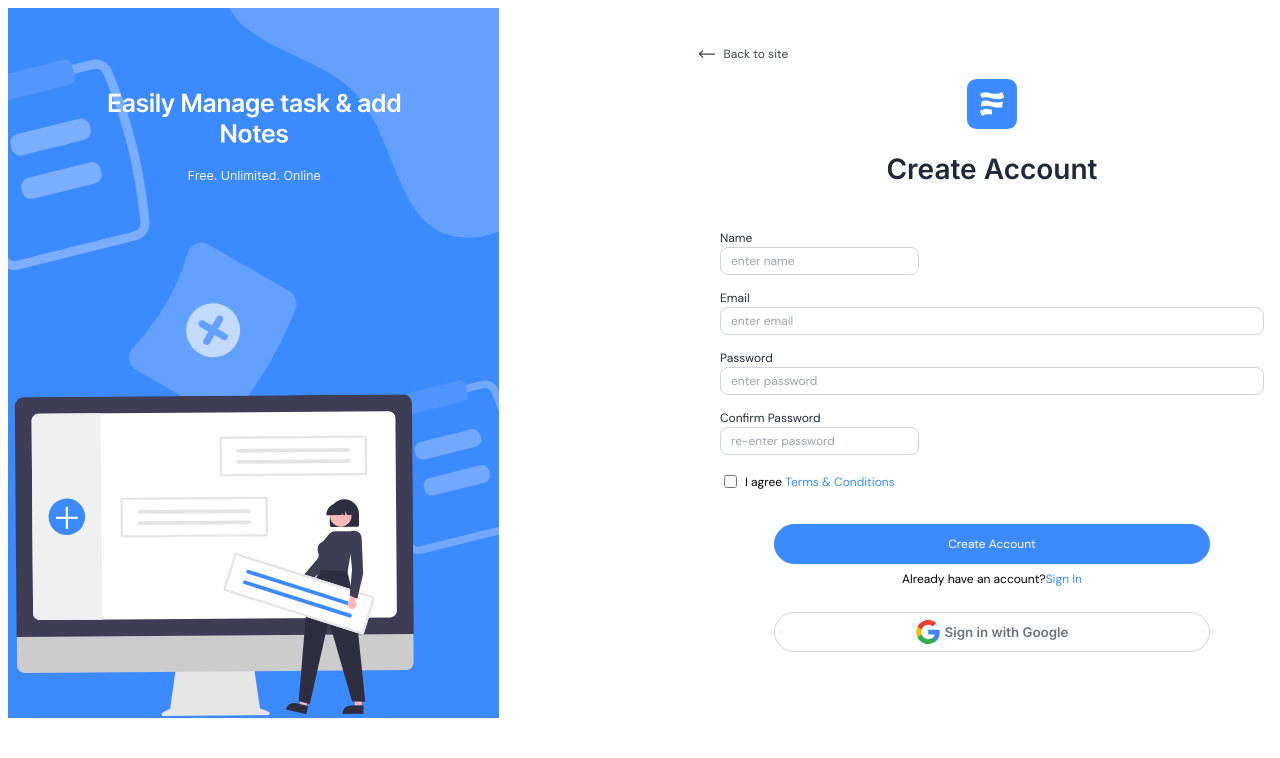
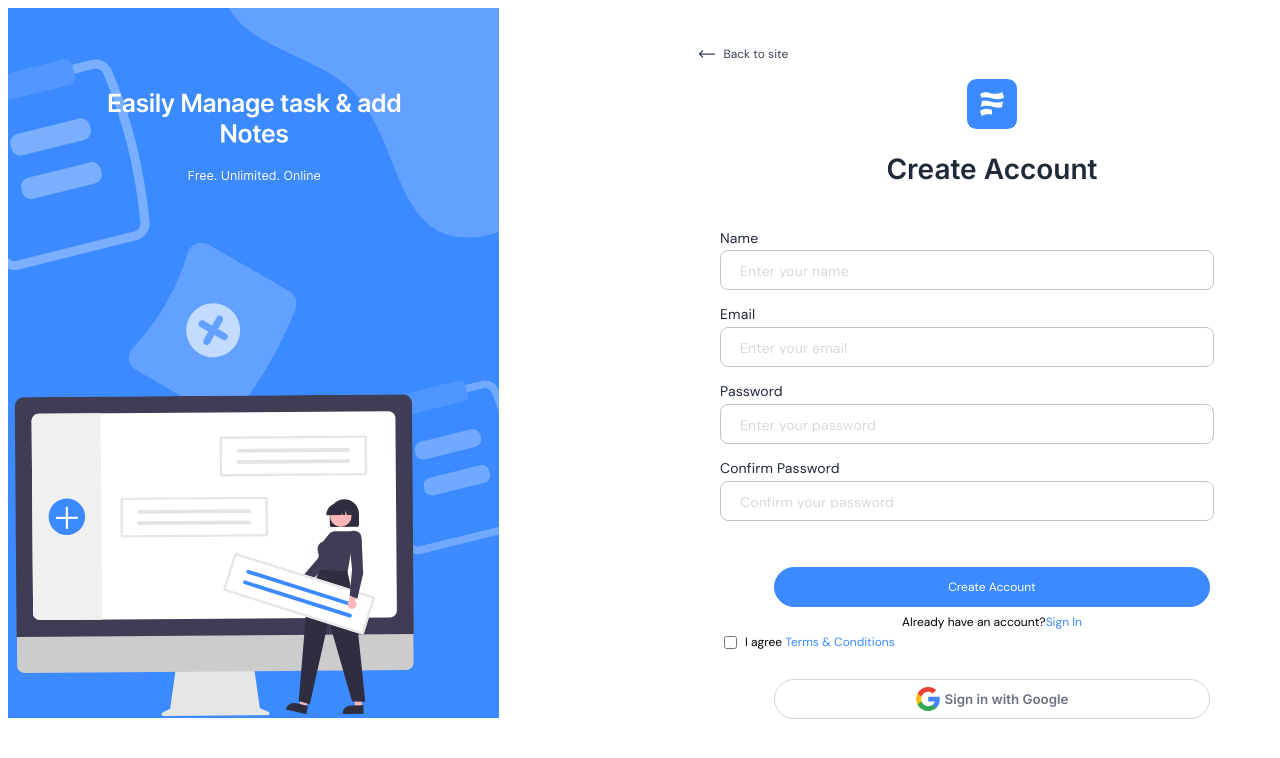
Before and after one commit to fatimakhalid364/task-manager-frontend, a React (Vite) app: page /authentication/signup in a window 1280 px wide. Shown: the top 758 px of the page. Built offline with nearby package versions, Linux system fonts and the light colour scheme.

Commit message:
used mui input fields and grid for improved design

```diff
--- a/package.json
+++ b/package.json
@@ -10,6 +10,7 @@
     "preview": "vite preview"
   },
   "dependencies": {
+    "@emotion/styled": "^11.11.5",
     "@mui/material": "^5.15.19",
     "react": "^18.2.0",
     "react-dom": "^18.2.0",
--- a/src/components/authentication/subComponents/input-fields.jsx
+++ b/src/components/authentication/subComponents/input-fields.jsx
@@ -1,55 +1,145 @@
-
+import Grid from '@mui/material/Grid';
+import { styled } from '@mui/material/styles';
+import TextField from '@mui/material/TextField';
+import Typography from '@mui/material/Typography';
 import PropTypes from 'prop-types';
 import { useState } from 'react';
 import { Screen } from "src/constants/constants";
+import SubmitButton from './submit-button.jsx';
+
+
+const CssTextField = styled((props) => <TextField {...props} />)(({ theme }) => ({
+    '& .MuiInput-underline:after': {
+        borderBottom: 'none', // Remove underline border
+    },
+    '& .MuiOutlinedInput-root': {
+        '& fieldset': {
+            border: 'none', // Remove the default border
+        },
+        '&:hover fieldset': {
+            border: '1px solid #D1D5DB', // Remove the default border on hover
+        },
+        '&.Mui-focused fieldset': {
+            border: 'none', // Remove the default border when focused
+        },
+        '& .MuiOutlinedInput-notchedOutline': {
+            border: '1px solid #D1D5DB', // Custom border color and style
+        },
+    },
+    '& .MuiOutlinedInput-root': {
+        width: '494px', // Set width
+        height: '40px', // Set height
+        borderRadius: '8px', // Set border radius
+        padding: '10px', // Set padding
+        '& input': {
+            padding: '10px', // Additional padding inside the input
+        },
+        '& input::placeholder': {
+            fontFamily: 'DM Sans', // Placeholder font family
+            fontWeight: 400, // Placeholder font weight
+            fontSize: '14px', // Placeholder font size
+            lineHeight: '16px', // Placeholder line height
+            color: '#9CA3AF', // Placeholder color
+            width: '474px', // Placeholder width
+            height: '16px', // Placeholder height
+        },
+    },
+}));
+
+const LabelTypography = styled(Typography)(({ theme }) => ({
+    fontFamily: 'DM Sans', // Label font family
+    fontWeight: 500, // Label font weight
+    fontSize: '14px', // Label font size
+    lineHeight: '16px', // Label line height
+    color: '#1F2937', // Label color
+    width: '494px', // Label width
+    height: '16px', // Label height
+}));
+
+
 function InputFields({ currentScreen }) {
-
-    console.log('Inside input fields current screen ', currentScreen);
     const [userAccount, setUserAccount] = useState({
         name: "",
         email: "",
         password: "",
         confirmPassword: ""
-    })
+    });
 
-    function handleInputChange(event){
-        const {value, name} = event.target;
-        setUserAccount((prevValue)=>{
-            return {
-                ...prevValue,
-                [name]: value
-            };
-        });
-        console.log(userAccount);
+    function handleInputChange(event) {
+        const { value, name } = event.target;
+        setUserAccount((prevValue) => ({
+            ...prevValue,
+            [name]: value
+        }));
     }
 
-
-    return(
+    return (
         <div className='signup-input-fields'>
-            {currentScreen === Screen.SIGNUP &&
-                <div>
-                    <div className='input-header'>Name</div>
-                    <input onChange={handleInputChange} type='text' name='name' value={userAccount.name} placeholder='enter name' className='input-field' />
-                </div>
-            }
-            <div className='input-header'>Email</div>
-            <input onChange={handleInputChange} type='text' name='email' value={userAccount.email} placeholder='enter email' className='input-field'/>
-            <div className='input-header'>Password</div>
-            <input onChange={handleInputChange} type='text' name='password' value={userAccount.password} placeholder='enter password' className='input-field'/>
-            {currentScreen === Screen.SIGNUP &&
-                <div>
-                    <div className='input-header'>Confirm Password</div>
-                    <input onChange={handleInputChange} type='text' name='confirmPassword' value={userAccount.confirmPassword} placeholder='re-enter password' className='input-field' />
-                </div>
-            }
+            <Grid container spacing={2}>
+                {currentScreen === Screen.SIGNUP && (
+                    <Grid item xs={12}>
+                        <LabelTypography variant="body1" gutterBottom>
+                            Name
+                        </LabelTypography>
+                        <CssTextField
+                            placeholder="Enter your name"
+                            variant="outlined"
+                            name="name"
+                            value={userAccount.name}
+                            onChange={handleInputChange}
+                        />
+                    </Grid>
+                )}
+                <Grid item xs={12}>
+                    <LabelTypography variant="body1" gutterBottom>
+                        Email
+                    </LabelTypography>
+                    <CssTextField
+                        placeholder="Enter your email"
+                        variant="outlined"
+                        name="email"
+                        value={userAccount.email}
+                        onChange={handleInputChange}
+                    />
+                </Grid>
+                <Grid item xs={12}>
+                    <LabelTypography variant="body1" gutterBottom>
+                        Password
+                    </LabelTypography>
+                    <CssTextField
+                        placeholder="Enter your password"
+                        variant="outlined"
+                        name="password"
+                        value={userAccount.password}
+                        onChange={handleInputChange}
+                        type="password"
+                    />
+                </Grid>
+                {currentScreen === Screen.SIGNUP && (
+                    <Grid item xs={12}>
+                        <LabelTypography variant="body1" gutterBottom>
+                            Confirm Password
+                        </LabelTypography>
+                        <CssTextField
+                            placeholder="Confirm your password"
+                            variant="outlined"
+                            name="confirmPassword"
+                            value={userAccount.confirmPassword}
+                            onChange={handleInputChange}
+                            type="password"
+                        />
+                    </Grid>
+                )}
+                <Grid item xs={12}>
+                    <SubmitButton currentScreen={currentScreen} />
+                </Grid>
+            </Grid>
         </div>
-
-    )
+    );
 }
 
 InputFields.propTypes = {
     currentScreen: PropTypes.oneOf([Screen.SIGNUP, Screen.SIGNIN, Screen.FORGOT_PASS, Screen.SET_PASS]),
 };
 
-
 export default InputFields;
--- a/src/components/authentication/subComponents/signup-form.jsx
+++ b/src/components/authentication/subComponents/signup-form.jsx
@@ -5,7 +5,6 @@ import { getTitleText } from "src/utils/basicUtils";
 import CheckBox from './checkbox-area.jsx';
 import GoogleSSO from './google-signin.jsx';
 import InputFields from './input-fields.jsx';
-import SubmitButton from './submit-button.jsx';
 
 function CreateAccountForm({ currentScreen }) {
     console.log("current screen i am in ==>>", currentScreen);
@@ -22,7 +21,6 @@ function CreateAccountForm({ currentScreen }) {
                     currentScreen === Screen.SIGNUP &&
                     <CheckBox />
                 }
-                <SubmitButton currentScreen={currentScreen} />
                 <GoogleSSO />
             </form>
         </div>
```
Also changed, not shown: 1 other file (tests, documents, lock files or other folders).
